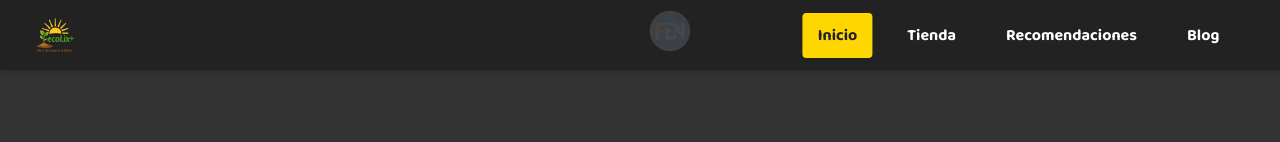
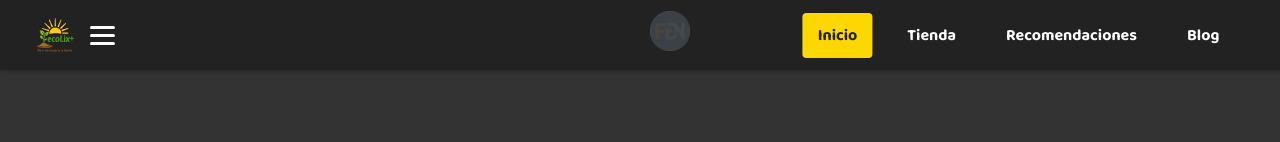
Before and after one commit to fabi1403/Ecolix-, a React (Vite) app: page / in a window 1280 px wide. Shown: the top 142 px of the page. Built offline with nearby package versions, Linux system fonts and the light colour scheme.

Commit message:
Navbar.css

```diff
--- a/src/components/Navbar.css
+++ b/src/components/Navbar.css
@@ -62,7 +62,7 @@
 
 /* Estilos del menú hamburguesa */
 .hamburger {
-  display: none; /* Oculto por defecto en pantallas grandes */
+  display: flex; /* Oculto por defecto en pantallas grandes */
   flex-direction: column;
   cursor: pointer;
   gap: 5px; /* Espacio entre las líneas del hamburguesa */
@@ -93,7 +93,7 @@
 /* Media Query para tabletas y móviles */
 @media (max-width: 768px) {
   .navbar-fbn-logo {
-    display: none; /* Ocultar el logo FBN en móviles para no saturar */
+    display: flex; /* Ocultar el logo FBN en móviles para no saturar */
   }
 
   .navbar-links {
```
